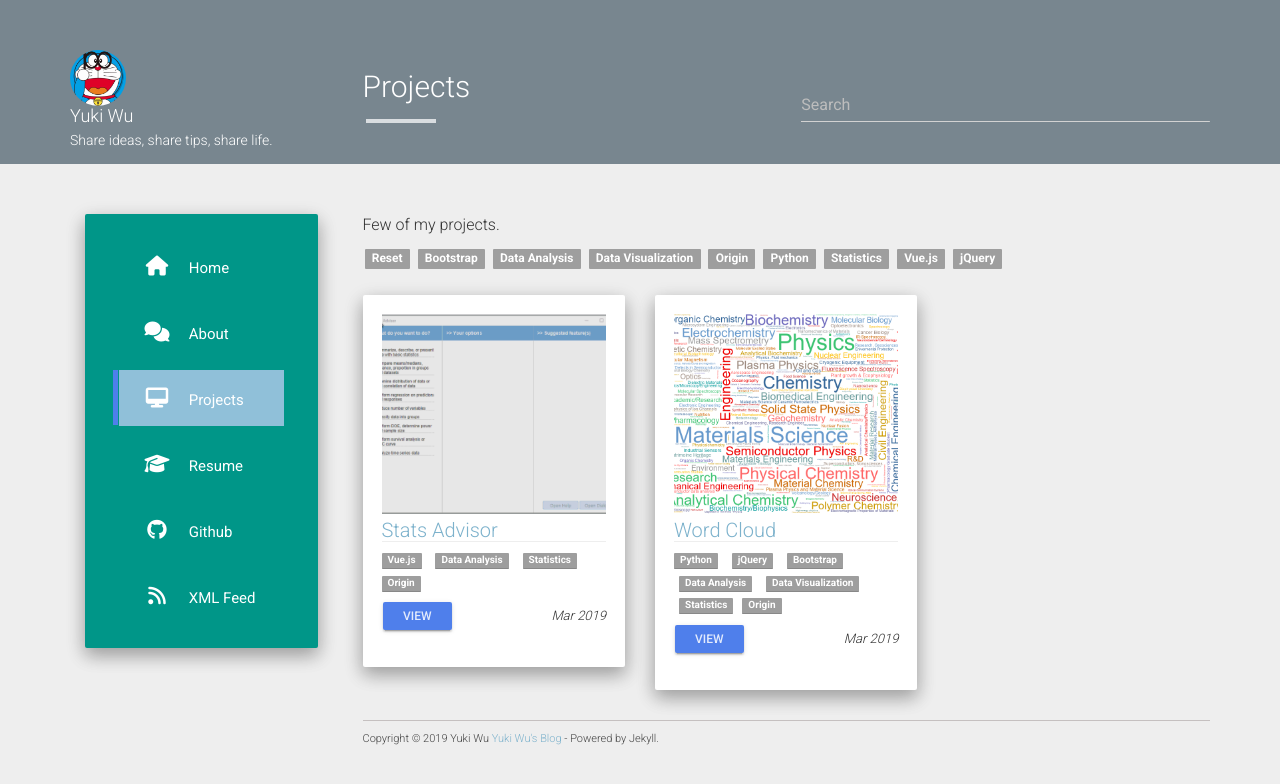
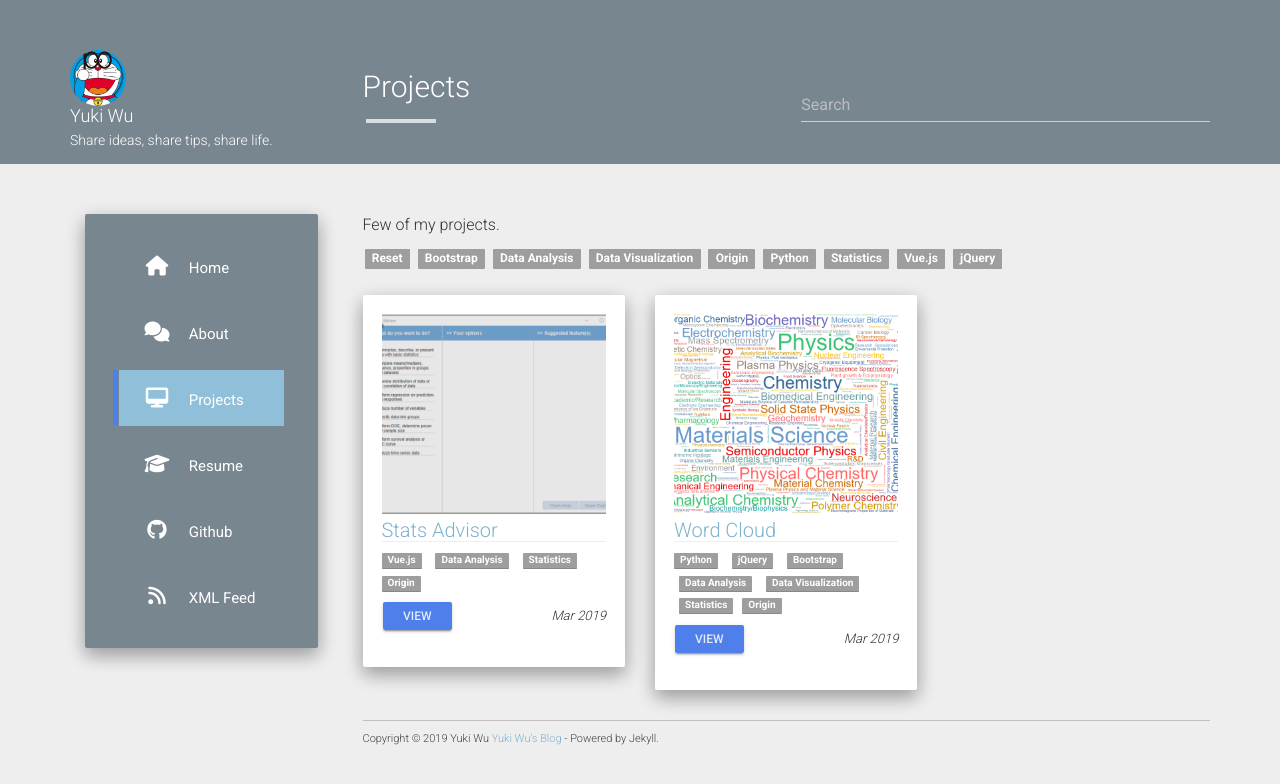
Before and after one commit to wuyuki/wuyuki.github.io, a Jekyll site: the page built from projects.md, in a window 1280 px wide. Shown: the top 784 px of the page. Built offline with Jekyll 4.4.1, drawn with Linux system fonts in a browser that asks for light colours; nearby versions of some CDN libraries.

Commit message:
//init commit

```diff
--- a/static/css/main.css
+++ b/static/css/main.css
@@ -1,9 +1,8 @@
 a, a:focus, a:hover {
     color: #7db2cc;
 }
-.btn-group-raised .btn.btn-info, .btn-group-raised .input-group-btn .btn.btn-info, .btn.btn-fab.btn-info, .btn.btn-raised.btn-info, .input-group-btn .btn.btn-fab.btn-info, .input-group-btn .btn.btn-raised.btn-info {
-    background-color: #4f7feb;
-    color: rgba(255,255,255,.84);
+body .container .jumbotron-primary, body .container .well-primary, body .container-fluid .jumbotron-primary, body .container-fluid .well-primary {
+    background-color: #78868f;
 }
 .label.label-primary {
     background-color: #7db2cc;
```
